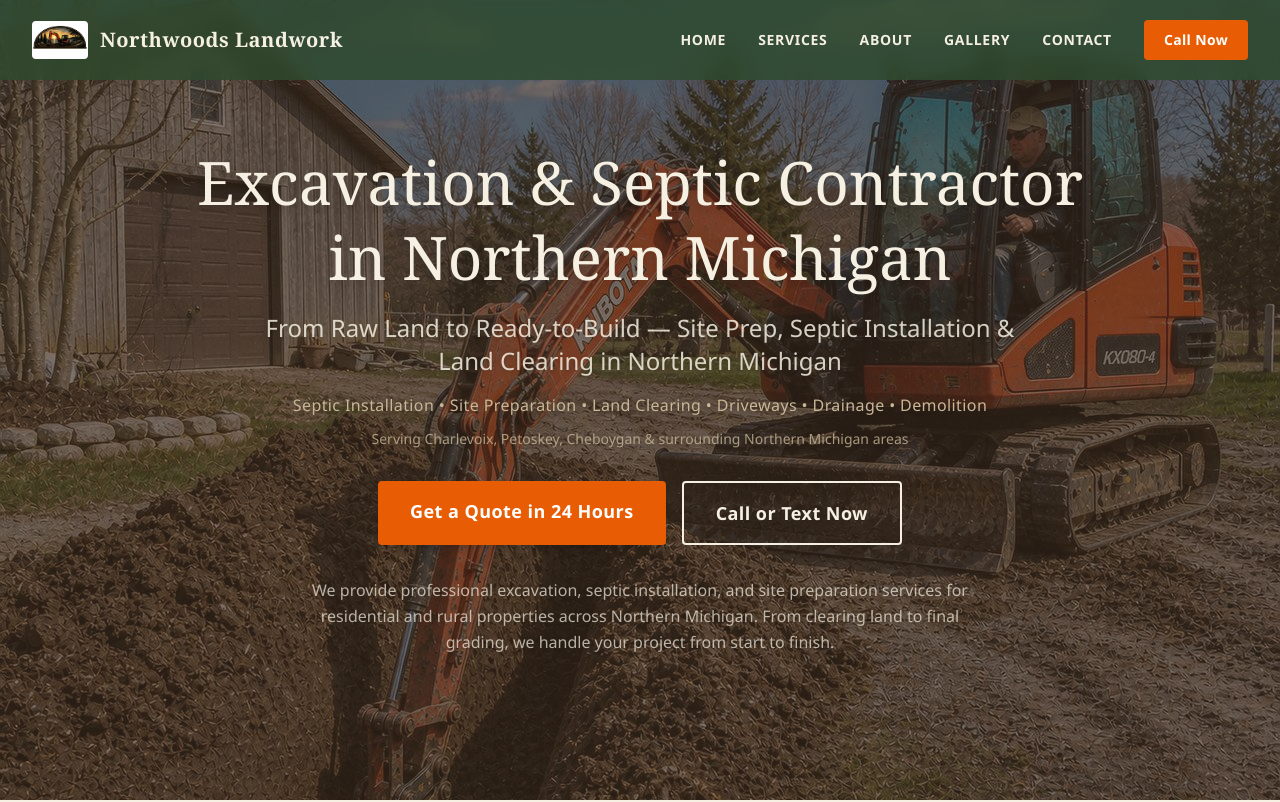
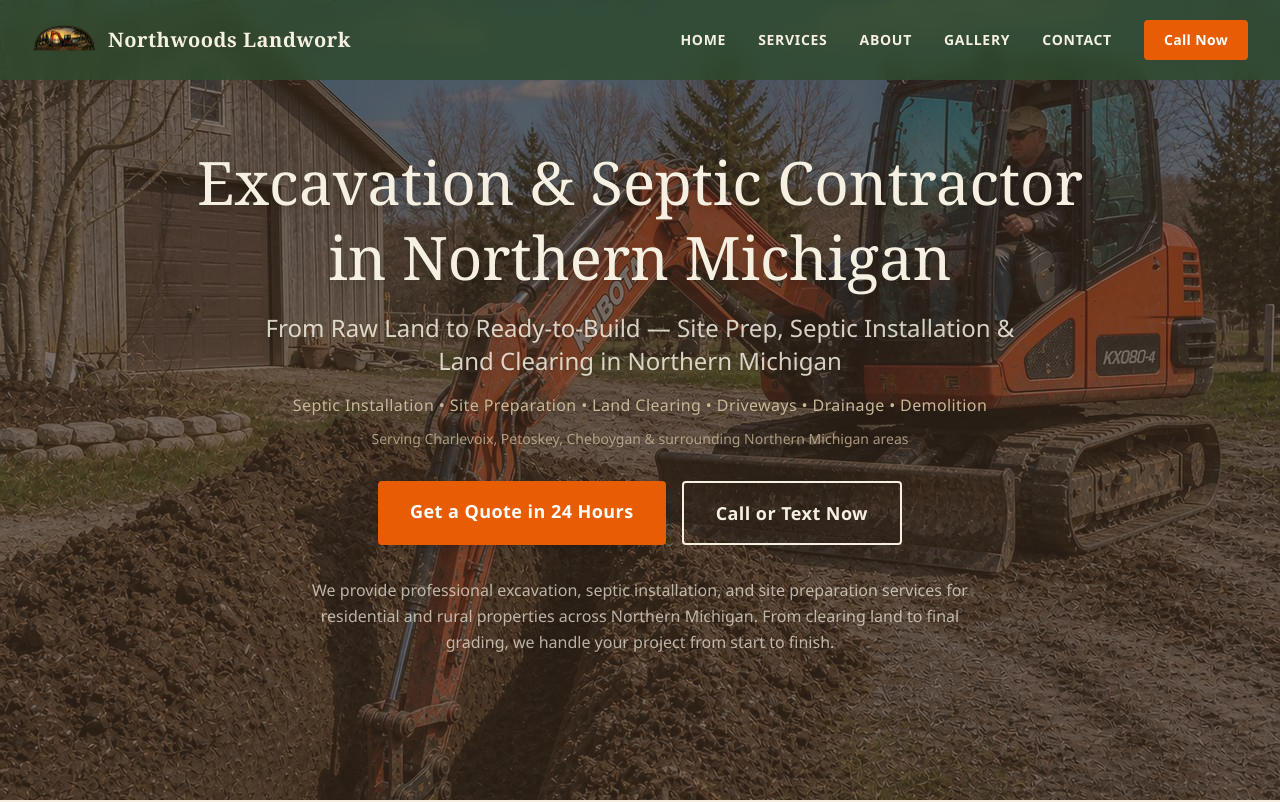
Before and after one commit to Sherryfarmshop/great-lakes-excavating, a Next.js app: page / in a window 1280 px wide. Shown: the top 802 px of the page. Built offline with nearby package versions, Linux system fonts and the light colour scheme.

Commit message:
use-webp-logo

```diff
--- a/src/components/Footer.tsx
+++ b/src/components/Footer.tsx
@@ -5,7 +5,7 @@ export default function Footer() {
     <footer className="bg-dark-brown text-cream/80 py-12">
       <div className="max-w-5xl mx-auto px-6 text-center">
         <div className="mb-6">
-          <Image src="/images/logo.jpg" alt="Northwoods Landwork" width={120} height={120} className="rounded mx-auto" />
+          <Image src="/images/logo.webp" alt="Northwoods Landwork" width={140} height={140} className="rounded mx-auto" />
         </div>
         <p className="font-heading text-xl text-cream mb-4">Northwoods Landwork</p>
         <p className="text-cream/50 text-sm mb-2">Serving Northern Michigan with pride</p>
--- a/src/components/Navbar.tsx
+++ b/src/components/Navbar.tsx
@@ -26,7 +26,7 @@ export default function Navbar() {
       <div className="max-w-7xl mx-auto px-4 sm:px-6 lg:px-8">
         <div className="flex items-center justify-between h-20">
           <a href="#home" className="flex-shrink-0 flex items-center gap-3">
-            <Image src="/images/logo.jpg" alt="Northwoods Landwork" width={56} height={56} className="rounded" />
+            <Image src="/images/logo.webp" alt="Northwoods Landwork" width={64} height={64} className="rounded" />
             <span className="hidden sm:block text-cream font-heading font-bold tracking-wide whitespace-nowrap text-base md:text-lg lg:text-xl">
               Northwoods Landwork
             </span>
```
Also changed, not shown: public/images/logo.webp (added).
